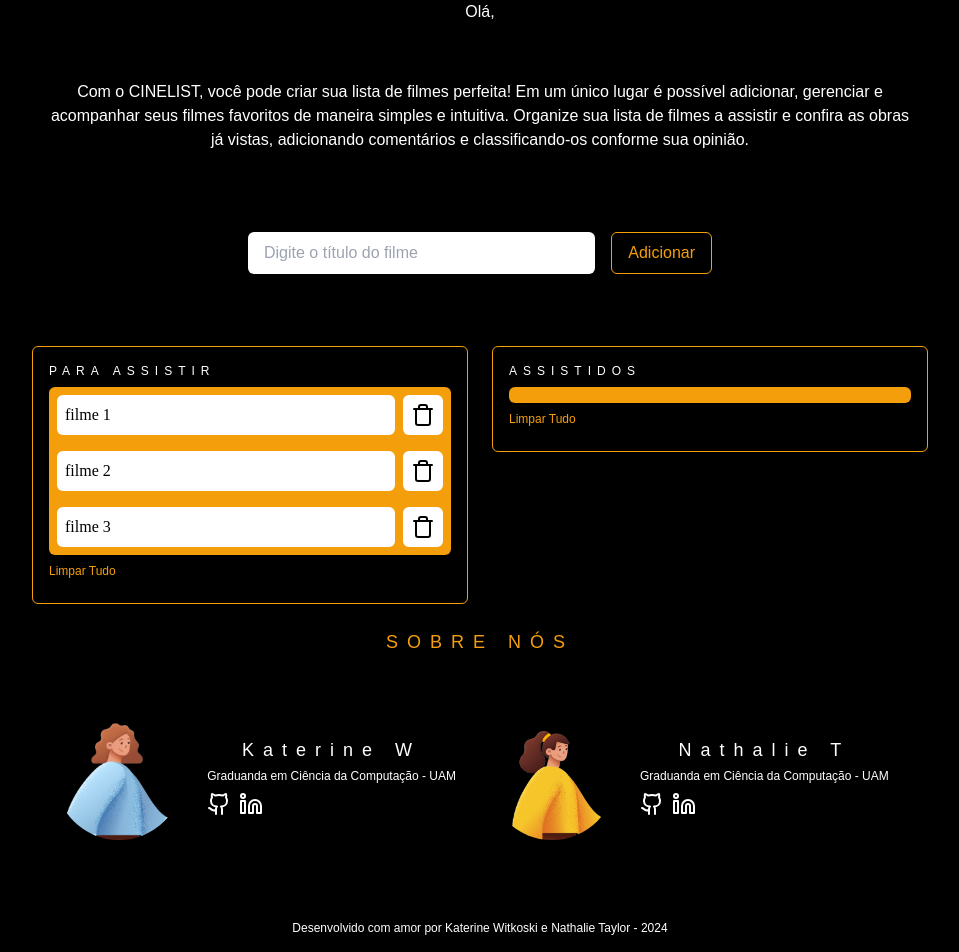
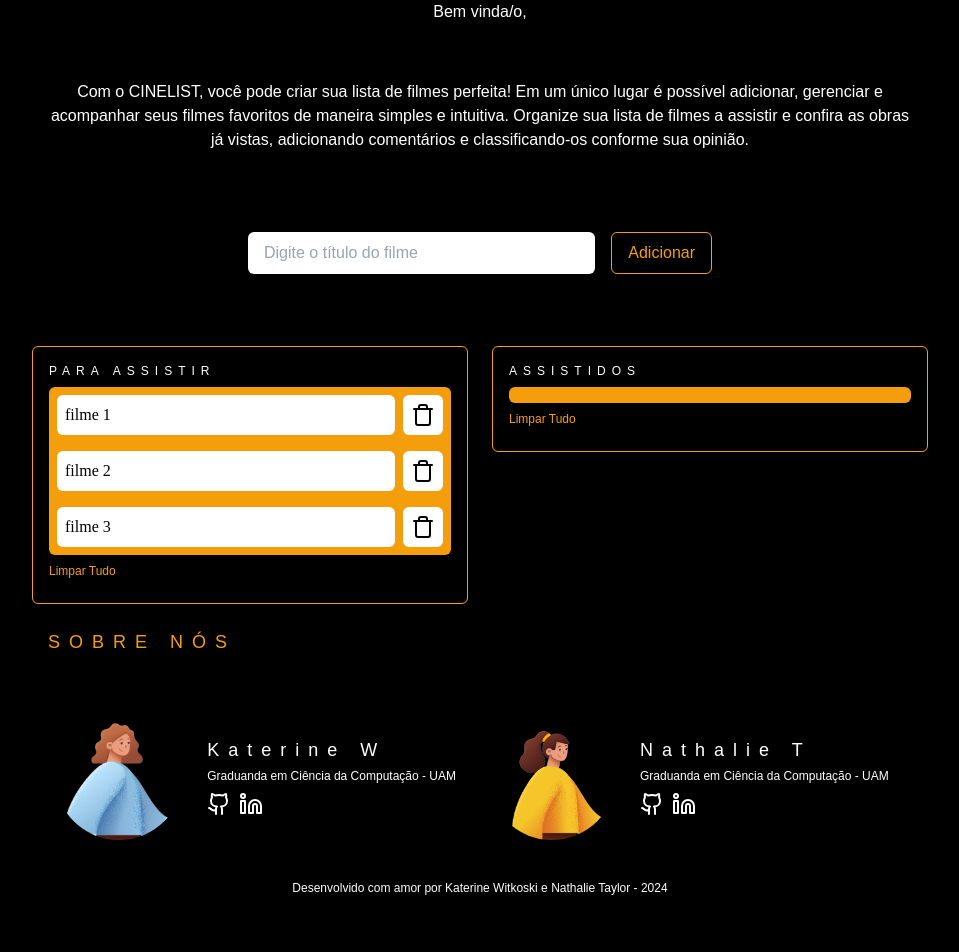
Before and after one commit to katerine-dev/cineList, a React (Vite) app in the folder spa/: page /home in a window 1280 px wide. Shown: the part 220-1172 px from the top of the page, without its empty margins (160-1119 px from the left). After the commit the page ends 1132 px from the top, so only its background shows below. Built offline with nearby package versions, Linux system fonts and the light colour scheme.

Commit message:
ajustes front

```diff
--- a/spa/package.json
+++ b/spa/package.json
@@ -10,7 +10,9 @@
     "preview": "vite preview"
   },
   "dependencies": {
+    "autoprefixer": "^10.4.20",
     "lucide-react": "^0.435.0",
+    "postcss": "^8.4.49",
     "prop-types": "^15.8.1",
     "react": "^18.3.1",
     "react-dom": "^18.3.1",
--- a/spa/src/components/Katerine.jsx
+++ b/spa/src/components/Katerine.jsx
@@ -4,7 +4,7 @@
 function Katerine() {
   return (
     <nav
-      className="bg-black text-white p-4 rounded-md"
+      className="bg-black text-white text-left p-4 rounded-md"
       role="navigation"
       aria-label="Perfil de Katerine Witkoski"
     >
--- a/spa/src/components/Nathalie.jsx
+++ b/spa/src/components/Nathalie.jsx
@@ -4,7 +4,7 @@
 function Nathalie() {
   return (
     <nav
-      className="bg-black text-white p-4 rounded-md"
+      className="bg-black text-white text-left p-4 rounded-md"
       role="navigation"
       aria-label="Perfil de Nathalie"
     >
--- a/spa/src/components/NavBar.jsx
+++ b/spa/src/components/NavBar.jsx
@@ -10,10 +10,8 @@
   const email = searchParams.get("email");
   const menuRef = useRef(null); // Referência para o menu do usuário - TODO: precisamos adicionar aqui uma chamada/rota para o valor do email.
 
-  // Resumi em uma só função para adicionar a rolagem até uma seção específica
   const handleScrollToSection = (sectionId) => {
     const section = document.getElementById(sectionId);
-    // Verificação se está encontrando mesmo a sessão correta
     if (section) {
       section.scrollIntoView({ behavior: "smooth", block: "start" });
       console.log(`Rolando para a seção: ${sectionId}`);
@@ -26,18 +24,15 @@
 
   const logout = () => navigate("/");
 
-  // Fechar menu ao clicar fora
   useEffect(() => {
     const handleClickOutside = (event) => {
       if (menuRef.current && !menuRef.current.contains(event.target)) {
-        setShowMenu(false); // Fecha o menu se o clique for fora dele
+        setShowMenu(false);
       }
     };
 
-    // Adiciona o event listener no clique do documento
     document.addEventListener("mousedown", handleClickOutside);
 
-    // Remove o event listener ao desmontar o componente
     return () => {
       document.removeEventListener("mousedown", handleClickOutside);
     };
@@ -50,7 +45,6 @@
       aria-label="Barra de Navegação"
     >
       <div className="flex justify-between items-center max-w-7xl mx-auto">
-        {/* Navegação Principal */}
         <ul className="flex space-x-6 text-white">
           <NavButton
             onClick={() => handleScrollToSection("cinelist")}
@@ -69,11 +63,10 @@
           />
         </ul>
 
-        {/* Menu do Usuário TODO*/}
         <div className="flex items-center space-x-2 relative" ref={menuRef}>
           <p
             className="text-white truncate max-w-[150px] overflow-hidden text-ellipsis"
-            title={email || "Usuário"} // Exibe o email completo ao passar o mouse
+            title={email || "Usuário"}
           >
             {email || "Usuário"}
           </p>
--- a/spa/src/pages/Home.jsx
+++ b/spa/src/pages/Home.jsx
@@ -57,13 +57,12 @@
 
   return (
     <div className="w-screen bg-black flex flex-col">
-      {/* NavBar */}
       <NavBar />
 
       <div className="w-full max-w-7xl mx-auto bg-black flex justify-center p-6 flex-grow">
         <div className="w-full space-y-6">
           <div id="cinelist" className="text-center">
-            <p className="text-white mb-2">Olá, {email}</p>
+            <p className="text-white mb-2">Bem vinda/o, {email}</p>
             <p className="w-full gap-6 mx-auto text-white p-4 mt-10 mb-10 max-w-4xl">
               Com o CINELIST, você pode criar sua lista de filmes perfeita! Em
               um único lugar é possível adicionar, gerenciar e acompanhar seus
@@ -79,7 +78,7 @@
 
           <div
             id="listas"
-            className="w-full flex max-w-4xl mx-auto gap-6 mt-10 mb-10 justify-center"
+            className="w-full flex max-w-4xl mx-auto gap-6 mt-10 mb-20  justify-center"
           >
             <div className="w-full max-w-md">
               <Movies
@@ -97,11 +96,12 @@
               />
             </div>
           </div>
-          <section id="sobreNos" className="text-center mt-20">
-            <h1 className="text-amber-500 tracking-widest text-lg mb-4">
+          <section id="sobreNos" className="mt-32 text-center">
+            <div className="w-full max-w-4xl mx-auto px-4">
+              <h1 className="text-amber-500 tracking-widest text-lg mb-10 text-left">
                 SOBRE NÓS
               </h1>
-            <div className="w-full flex max-w-4xl mx-auto gap-6 mt-10 mb-10 justify-center">
+              <div className="w-full flex max-w-4xl mx-auto gap-6 justify-center">
                 <div className="flex mt-4 justify-center gap-4">
                   <div className="flex items-center space-x-2 w-1/2">
                     <img
@@ -121,6 +121,7 @@
                   </div>
                 </div>
               </div>
+            </div>
           </section>
         </div>
       </div>
```
Also changed, not shown: 1 other file (tests, documents, lock files or other folders). Lines whose indentation alone changed are shown as unchanged.
